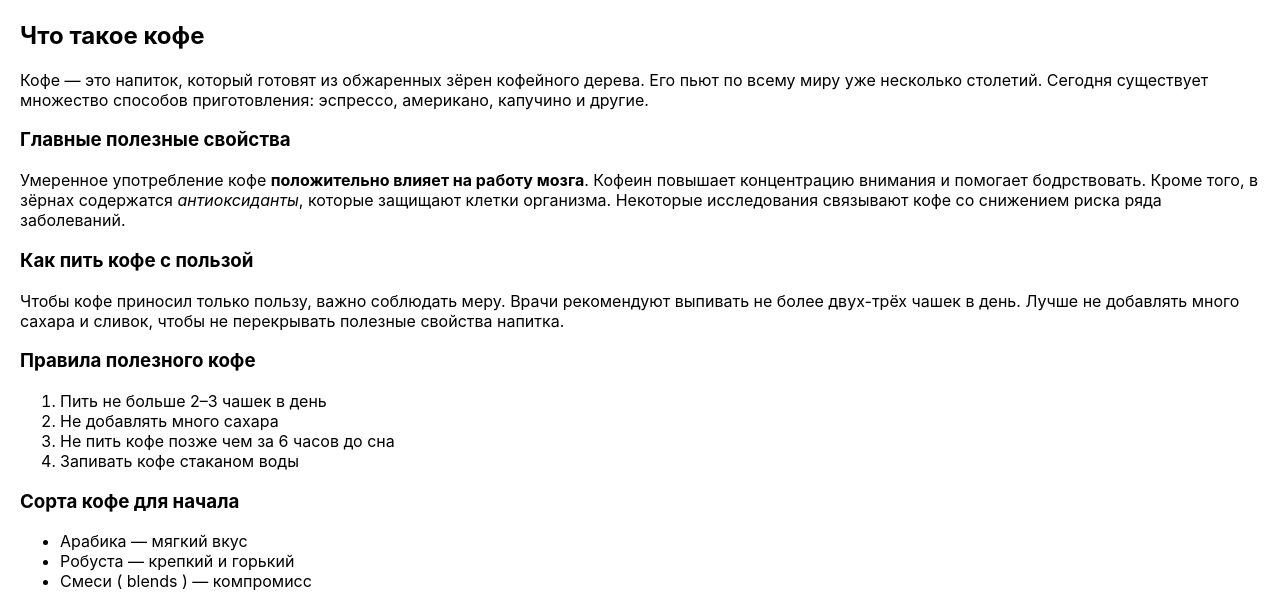
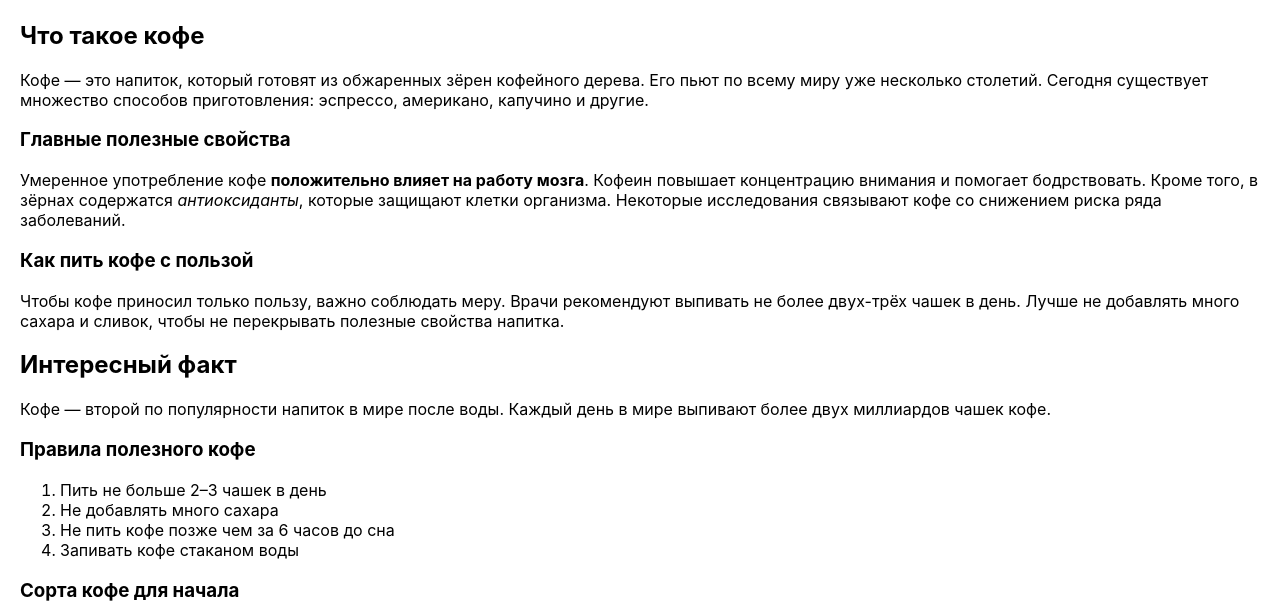
Before and after one commit to darihanchik/coffee-site, a plain HTML site: page index.html in a window 1280 px wide. Shown: the part 182-786 px from the top of the page. Drawn offline with Linux system fonts and the light colour scheme.

Commit message:
Добавлен блок с интересным фактом на главную

```diff
--- a/index.html
+++ b/index.html
@@ -18,6 +18,8 @@
 <p>Умеренное употребление кофе <strong>положительно влияет на работу мозга</strong>. Кофеин повышает концентрацию внимания и помогает бодрствовать. Кроме того, в зёрнах содержатся <em>антиоксиданты</em>, которые защищают клетки организма. Некоторые исследования связывают кофе со снижением риска ряда заболеваний.</p>
 <h3>Как пить кофе с пользой</h3>
 <p>Чтобы кофе приносил только пользу, важно соблюдать меру. Врачи рекомендуют выпивать не более двух-трёх чашек в день. Лучше не добавлять много сахара и сливок, чтобы не перекрывать полезные свойства напитка.</p>
+<h2>Интересный факт</h2>
+<p>Кофе — второй по популярности напиток в мире после воды. Каждый день в мире выпивают более двух миллиардов чашек кофе.</p>
 <h3>Правила полезного кофе</h3>
 <ol>
   <li>Пить не больше 2–3 чашек в день</li>
```
